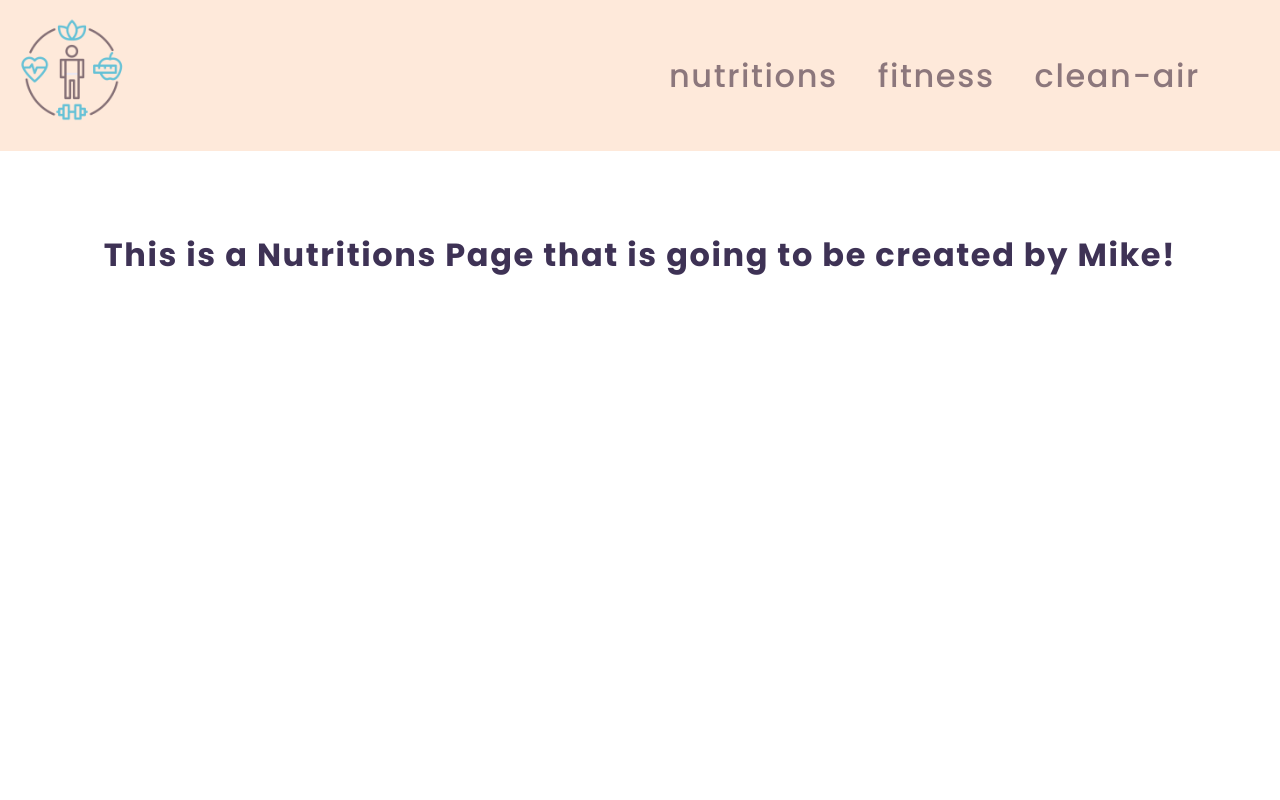
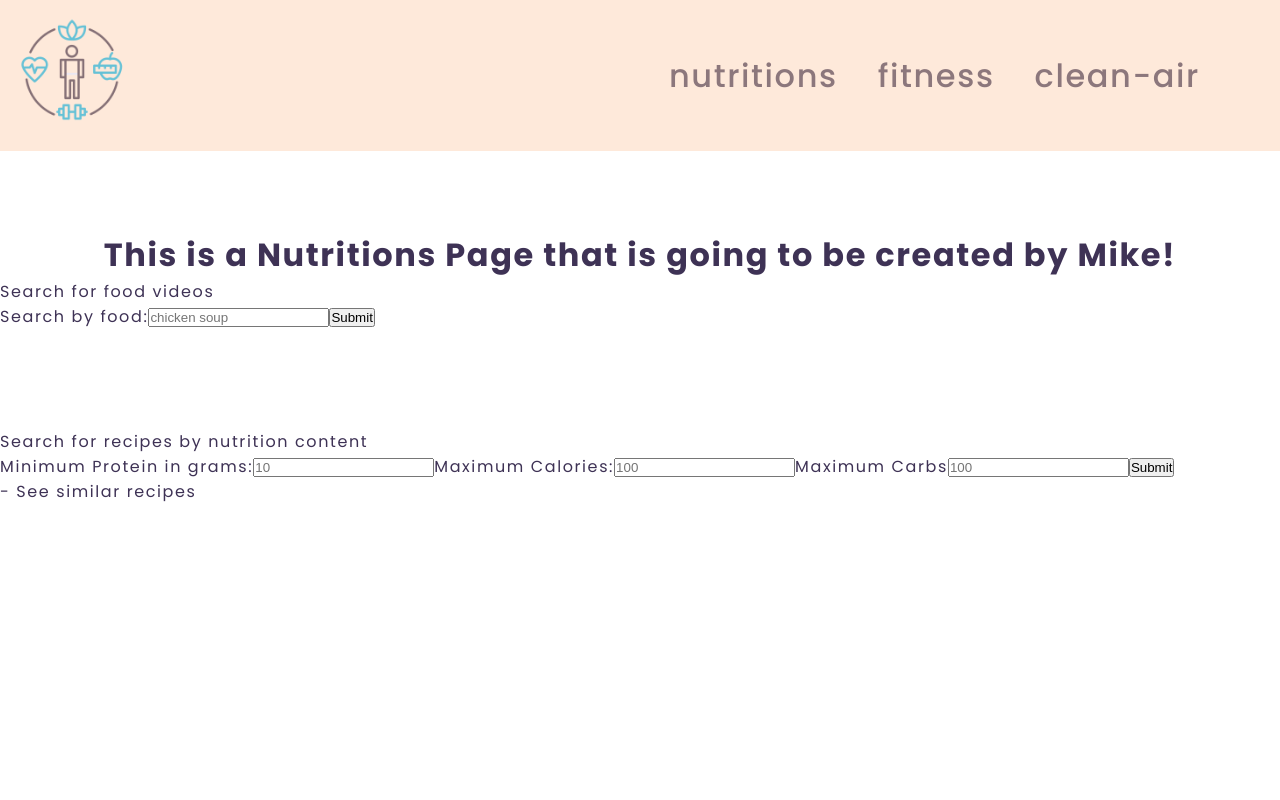
Before and after one commit to OxanaSF/healthy-hood, a React (Create React App) app: page /nutritions in a window 1280 px wide. Shown: the top 800 px of the page. Built offline with nearby package versions, Linux system fonts and the light colour scheme; a web font is replaced by a local one.

Commit message:
updated nutrition page

```diff
--- a/src/pages/NutritionsPage.js
+++ b/src/pages/NutritionsPage.js
@@ -1,9 +1,157 @@
 import styled from "styled-components"
+import axios from "axios"
+import { useState } from 'react'
+
+
 
 const NutritionsPage = () => {
-  return (
+
+  const [searchValue, setSearchValue] = useState('')
+  const [results, setResults] = useState([])
+
+  const fetchByNutrition = () =>{
+
+    console.log('nutrition')
+
+    const options = {
+      method: 'GET',
+      url: 'https://spoonacular-recipe-food-nutrition-v1.p.rapidapi.com/recipes/findByNutrients',
+      params: {
+        limitLicense: 'false',
+        minProtein: '20',
+        maxCalories: '250',
+        offset: '0',
+        maxCarbs: '0',
+        number: '50'
+      },
+      headers: {
+        'X-RapidAPI-Key': process.env.REACT_APP_API_KEY_3,
+        'X-RapidAPI-Host': 'spoonacular-recipe-food-nutrition-v1.p.rapidapi.com'
+      }
+    };
+
+    // axios.request(options).then(function (response) {
+    //   console.log('response....')
+    //   console.log(response.data)
+
+    // }).catch(function (error) {
+    //   console.error(error)
+    // })
+
+
+}
+
+
+
+
+const getSimilar = () => {
+  const options = {
+    method: 'GET',
+    url: 'https://spoonacular-recipe-food-nutrition-v1.p.rapidapi.com/recipes/1056/similar',
+    headers: {
+      'X-RapidAPI-Key': process.env.REACT_APP_API_KEY_3,
+      'X-RapidAPI-Host': 'spoonacular-recipe-food-nutrition-v1.p.rapidapi.com'
+    }
+  }
+
+  axios.request(options).then(function (response) {
+    console.log(response.data)
+  }).catch(function (error) {
+    console.error(error)
+  })
+
+}
+
+
+
+
+const getVideos = (value) => {
+
+  const options = {
+    method: 'GET',
+    url: 'https://spoonacular-recipe-food-nutrition-v1.p.rapidapi.com/food/videos/search',
+    params: {
+      query: value,
+      minLength: '0',
+      maxLength: '999',
+      number: '10',
+      offset: '0'
+    },
+    headers: {
+      'X-RapidAPI-Key': process.env.REACT_APP_API_KEY_3,
+      'X-RapidAPI-Host': 'spoonacular-recipe-food-nutrition-v1.p.rapidapi.com'
+    }
+  };
+
+
+  axios.request(options).then(function (response) {
+    console.log(response.data);
+    console.log(response.data.videos)
+    setResults(response.data.videos)
+    setSearchValue('')
+  }).catch(function (error) {
+    console.error(error)
+  });
+
+
+}
+
+
+const changeHandler = (e) => {
+  setSearchValue(e.target.value)
+}
+
+
+const submitHandler = (e, formName) => {
+  e.preventDefault()
+  let value = searchValue.trim()
+  if(value !== ''){
+    console.log(value)
+    console.log(formName)
+    switch(formName){
+      case 'videos': getVideos(value)
+          break
+      case 'nutrition': fetchByNutrition()
+          break
+      default: console.log('something happened')
+    }
+  }else{
+    return
+  }
+
+}
+
+ return (
     <NutritionsPageStyled>
         <h2>This is a Nutritions Page that is going to be created by Mike!</h2>
+        Search for food videos
+        <form onSubmit={(e)=>submitHandler(e, 'videos')}>
+          <label>Search by food:</label>
+          <input type='text' placeholder='chicken soup' onChange={changeHandler} />
+          <button>Submit</button>
+        </form>
+         <br />
+         {results.length > 0 && <p>Total Results  {results.length} </p> }
+         <br />
+        {results.length > 0 && results.map(result => <a key={result.youTubeId} href={'https://www.youtube.com/watch?v=' + result.youTubeId} title={result.title}><img src={result.thumbnail} /></a> )}
+        <br />
+        <br />
+
+        Search for recipes by nutrition content <br />
+        <form onSubmit={(e)=>submitHandler(e, 'nutrition')}>
+
+          <label>Minimum Protein in grams:</label>
+          <input type='text' placeholder='10' />
+          <label>Maximum Calories:</label>
+          <input type='text' placeholder='100' />
+          <label>Maximum Carbs</label>
+          <input type='text' placeholder='100' />
+
+          <button>Submit</button>
+        </form>
+          - See similar recipes
+        <br />
+
     </NutritionsPageStyled>
   )
 }
```
